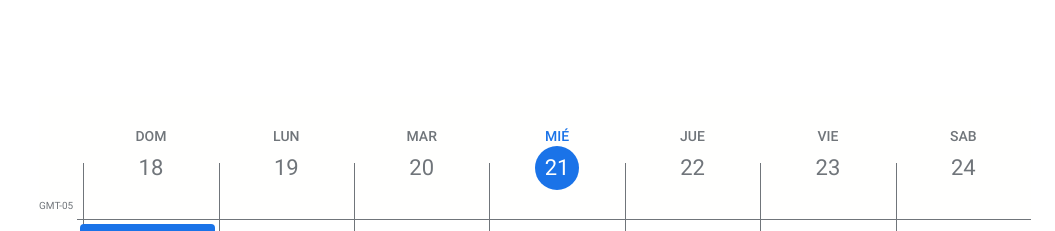
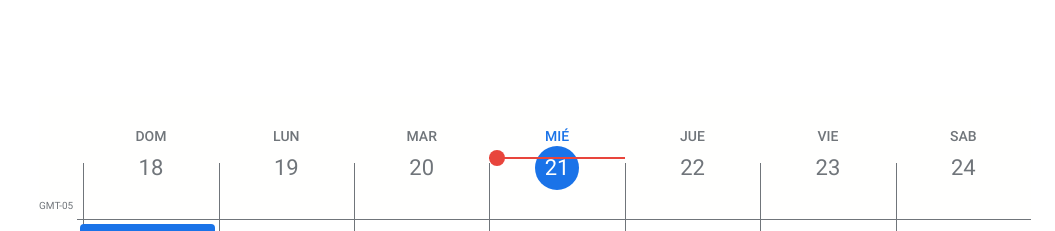
Before and after one commit to pandresvaldivia/Google-calendar, a website built with webpack: page public/index.html in a window 1280 px wide. Shown: the top 231 px of the page, without its empty margins (225-1280 px from the left). Built offline with nearby package versions, Linux system fonts and the light colour scheme.

Commit message:
Current time component created

```diff
--- a/public/index.html
+++ b/public/index.html
@@ -116,6 +116,7 @@
 						</a>
 					</h2>
 					<h2 class="calendarDay is-selected">
+						<div class="currentTime"></div>
 						<a href="#" aria-label="21 de abril del 2021">
 							<time class="calendarDay-date" datetime="21-04-2021">
 								<span>Mié</span>
--- a/src/js/index.js
+++ b/src/js/index.js
@@ -7,3 +7,4 @@ import '../styles/calendar.css';
 import '../styles/calendar-day.css';
 import '../styles/timezone-cell.css';
 import '../styles/hour-cell.css';
+import '../styles/current-time.css';
--- /dev/null
+++ b/src/styles/current-time.css
@@ -0,0 +1,22 @@
+.currentTime {
+	block-size: 2px;
+	background: var(--red10);
+	position: absolute;
+	inset-inline-start: 0;
+	inset-inline-end: 0;
+}
+
+.currentTime::before {
+	content: '';
+	block-size: 1rem;
+	inline-size: 1rem;
+	background: var(--red10);
+	border-radius: 50%;
+	-webkit-border-radius: 50%;
+	-moz-border-radius: 50%;
+	-ms-border-radius: 50%;
+	-o-border-radius: 50%;
+	position: absolute;
+	inset-inline-start: 0;
+	inset-block-end: calc(50% - 0.5rem);
+}
```
